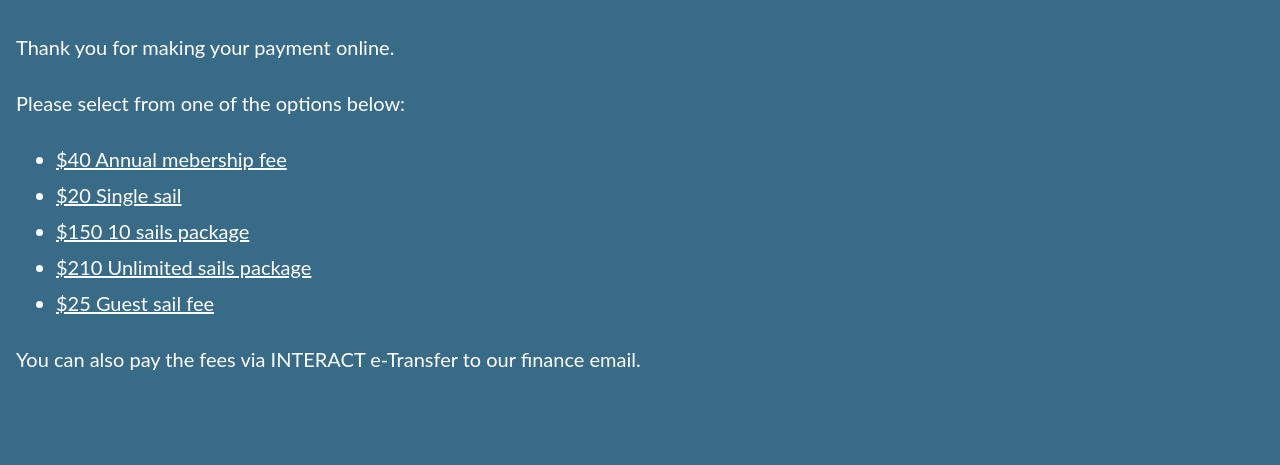
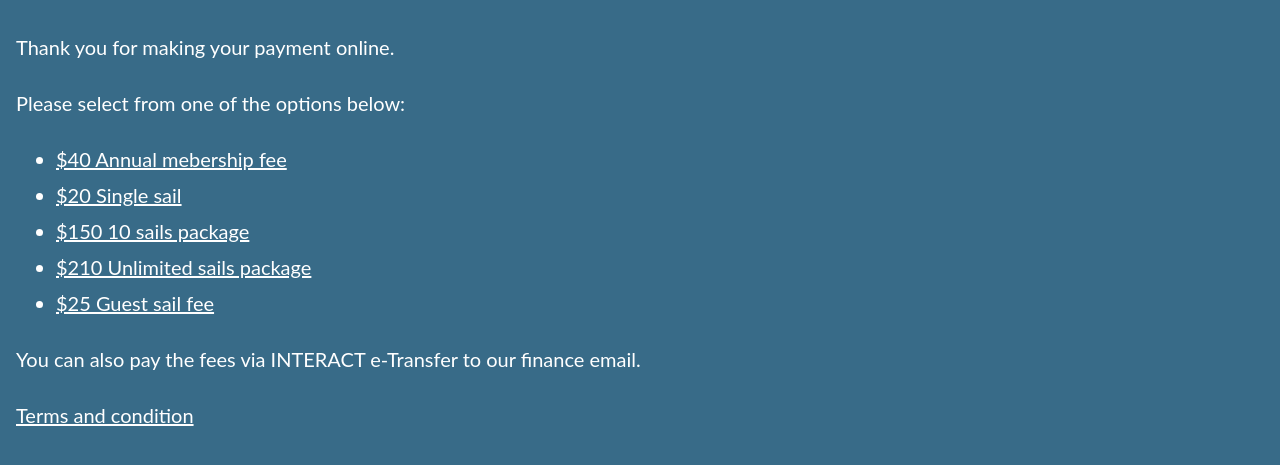
Before and after one commit to Blind-Sailing-Canada/blind-sailing-canada.github.io, a website: page pages/pay-fees.html in a window 1280 px wide. Shown: the part 157-622 px from the top of the page. Drawn offline with Linux system fonts and the light colour scheme.

Commit message:
Update pay-fees.html

```diff
--- a/pages/pay-fees.html
+++ b/pages/pay-fees.html
@@ -39,6 +39,8 @@
                     <li><a href="https://buy.stripe.com/3cs01bgNmfrs1lSbIM" title="Click to buy guest sail">$25 Guest sail fee</a></li>
                 </ul>
                 <p>You can also pay the fees via INTERACT e-Transfer to our finance email.</p>
+                <p><a href="/pages/purchase-terms.html">Terms and condition</a></p>
+            </div>
         </article>
     </body>
 
```
